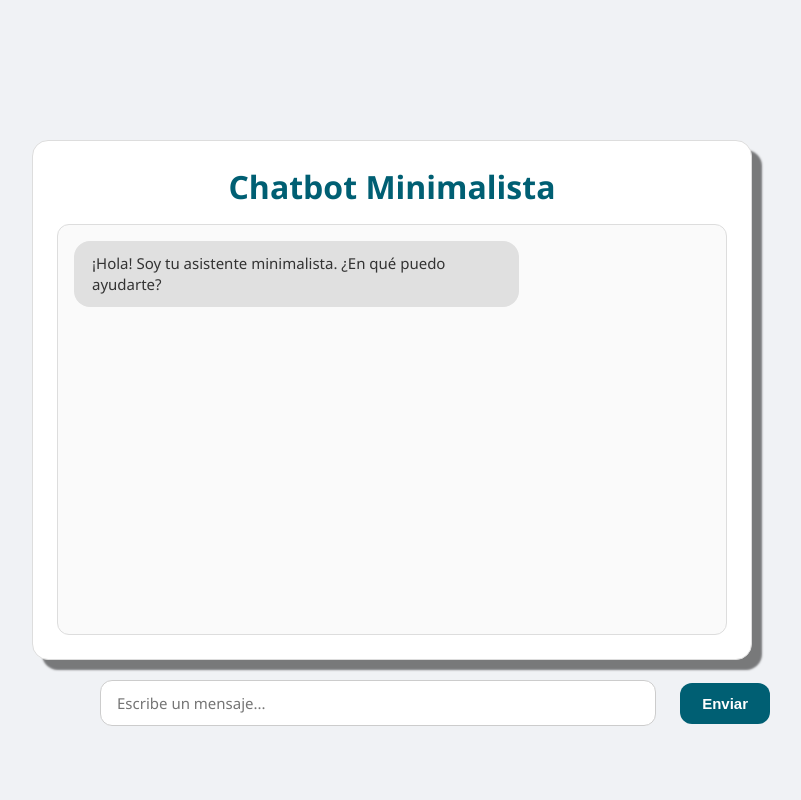
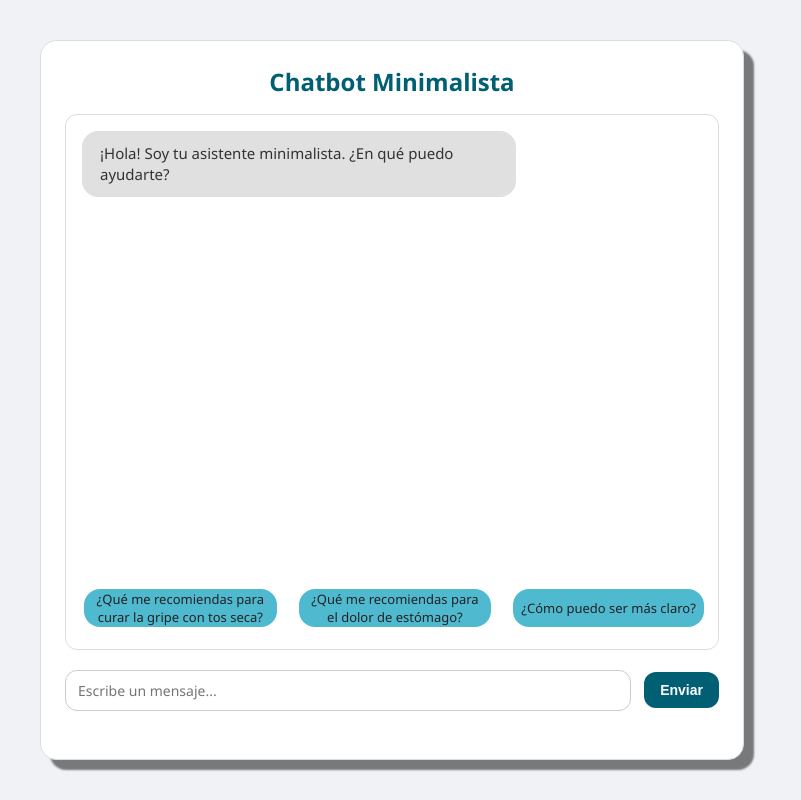
Before and after one commit to ulisesflores-udb/InvestigacionDocumental_Chatbot, a Next.js app: page / in a window 1280 px wide. Shown: the whole page, without its empty margins (248-1049 px from the left). Built offline with nearby package versions, Linux system fonts and the light colour scheme.

Commit message:
Función "Sugerencias" y nuevos estilos

```diff
--- a/src/app/page.module.css
+++ b/src/app/page.module.css
@@ -1,19 +1,18 @@
 .main_container {
-  max-width: 45rem;
+  max-width: 55%;
+  width: 100%;
   margin: 3rem auto;
   padding: 1.5rem;
   display: flex;
   flex-direction: column;
   height: 80vh;
-  font-family: 'Segoe UI', Tahoma, 'Geneva', Verdana, sans-serif;
+  font-family: 'Segoe UI', Tahoma, Geneva, Verdana, sans-serif;
   color: #222;
   background: #fff;
   border-radius: 16px;
   border: 1px solid #ddd;
-  user-select: none;
-  height: 32.5rem;
-  width: 45rem;
   box-shadow: 10px 10px 2px rgba(0, 0, 0, 0.5);
+  position: relative;
 }
 
 .title {
@@ -21,6 +20,7 @@
   margin-bottom: 1rem;
   font-weight: 700;
   color: #005f73;
+  font-size: 1.5rem;
 }
 
 .chat_container {
@@ -28,30 +28,51 @@
   overflow-y: auto;
 }
 
+.chat_window {
+  flex-grow: 1;
+  overflow-y: auto;
+  padding: 1rem;
+  border-radius: 12px;
+  display: flex;
+  flex-direction: column;
+  gap: 12px;
+  border: 1px solid #ddd;
+  max-height: 67vh;
+}
+
+.chatbot {
+  max-width: 70%;
+  padding: 12px 18px;
+  border-radius: 16px;
+  align-self: flex-start;
+  background: #e0e0e0;
+  color: #333;
+  font-size: 15px;
+  line-height: 1.4;
+  white-space: pre-wrap;
+  user-select: text;
+}
+
 .cont_form {
-  overflow-y: auto;
   position: relative;
+  width: 100%;
+  height: 5rem;
 }
 
 .form_items {
-  /* margin-top: 1rem; */
+  position: absolute;
+  right: auto;
   display: flex;
-  gap: 12px;
+  gap: 0.8rem;
   align-items: center;
-  position: fixed;
-  bottom: 4rem;
-  left: 20.5rem;
-  width: 710px;
-  /* background: #FFF;
-  border-top: 1px solid #ccc; */
-  padding: 10px 20px;
-  display: flex;
-  gap: 1.5rem;
-  align-items: center;
+  justify-content: space-between;
+  width: 100%;
+  box-sizing: border-box;
+  height: 100%;
 }
 
 .form_textarea {
-  flex-grow: 1;
+  flex: 1;
   resize: none;
   padding: 12px 16px;
   font-size: 15px;
@@ -62,13 +83,12 @@
   font-family: inherit;
   color: #222;
   box-shadow: none;
-  transition: 'border-color' 0.2s ease
+  min-height: 40px;
 }
 
-.textarea:focus {
+.form_textarea:focus {
   border-color: #007aff;
   box-shadow: 0 0 5px #007aff;
-  outline: none;
 }
 
 .form_btn {
@@ -81,32 +101,62 @@
   color: #fff;
   cursor: pointer;
   user-select: none;
-  transition: 'background-color' 0.2s ease;
+  white-space: nowrap;
 }
 
-.chat_window {
-  flex-grow: 1;
-  overflow-y: auto;
-  padding: 1rem;
-  background: #fafafa;
-  border-radius: 12px;
+.cont_sugerencias {
+  height: 4rem;
+  position: fixed;
+  width: 51.4vw; /*Si es mayor a 1366 -> 52.4vw;*/
+  border-radius: 10px;
+  bottom: 20vh; /*Si es mayor a 768 -> 16.6vw;*/
   display: flex;
-  flex-direction: column;
-  gap: 12px;
-  max-height: 57.5vh;
-  border: 1px solid #ddd;
+  justify-content: space-between;
+  padding: .5rem;
 }
 
-.chatbot {
-  max-width: 70%;
-  padding: 12px 18px;
+.sugerencias {
+  padding: .5rem;
+  height: 80%;
   border-radius: 16px;
-  align-self: flex-start;
-  background: #e0e0e0;
-  color: #333;
-  font-size: 15px;
+  display: flex;
+  text-align: center;
+  justify-content: center;
+  margin: auto;
+  width: auto;
+  align-items: center;
+  background: rgba(0, 154, 187, 0.69);
+  font-size: 13px;
   line-height: 1.4;
-  white-space: pre-wrap;
-  box-shadow: none;
-  user-select: text;
+  max-width: 30%;
+  cursor: pointer;
+  transition: all ease .5s;
 }
+
+.sugerencias:hover {
+  background: rgba(0, 97, 117, 0.9);
+  color: #FFF;
+  transition: all ease .5s;
+}
+
+.cont_invisible {
+  display: none;
+}
+
+/* MEDIA QUERIES */
+@media (max-width: 1366px) {
+  .main_container {
+    margin: 1rem auto;
+    height: 90vh;
+  }
+
+  .form_btn {
+    padding: 10px 16px;
+    font-size: 14px;
+  }
+
+  .form_textarea {
+    font-size: 14px;
+    padding: 10px 12px;
+  }
+}
--- a/src/components/InputBox.jsx
+++ b/src/components/InputBox.jsx
@@ -1,14 +1,24 @@
 import { useState } from 'react';
 import styles from '../app/page.module.css';
+import Sugerencias from './Sugerencias';
 
 export default function InputBox({ onSend }) {
   const [text, setText] = useState('');
+  const [mostrar, setMostrar] = useState(true);
 
   const sendMessage = () => {
-    if (!text.trim()) return;
+    if (!text.trim()) { alert(!text.trim()); return };
     onSend(text);
     setText('');
+    setMostrar(false);
   };
+
+  const sendSugerencia = (sugerencia) => {
+    setText(sugerencia);
+    setMostrar(false);
+    onSend(sugerencia);
+    setText('');
+  }
 
   const handleKeyDown = (e) => {
     if (e.key === 'Enter' && !e.shiftKey) {
@@ -20,6 +30,11 @@ export default function InputBox({ onSend }) {
   return (
     <div className={styles.cont_form}>
       <div className={styles.form_items}>
+        <div className={styles.cont_sugerencias + (!mostrar ? ' ' + styles.cont_invisible : '')}>
+          <Sugerencias texto="¿Qué me recomiendas para curar la gripe con tos seca?" send={sendSugerencia}  />
+          <Sugerencias texto="¿Qué me recomiendas para el dolor de estómago?" send={sendSugerencia} />
+          <Sugerencias texto="¿Cómo puedo ser más claro?" send={sendSugerencia} />
+        </div>
         <textarea
           className={styles.form_textarea}
           value={text}
--- /dev/null
+++ b/src/components/Sugerencias.jsx
@@ -0,0 +1,7 @@
+import styles from '../app/page.module.css';
+
+export default function Sugerencias({send, texto}) {
+    return (
+        <p className={styles.sugerencias} onClick={() => send(texto)}>{texto}</p>
+    )
+}
```
